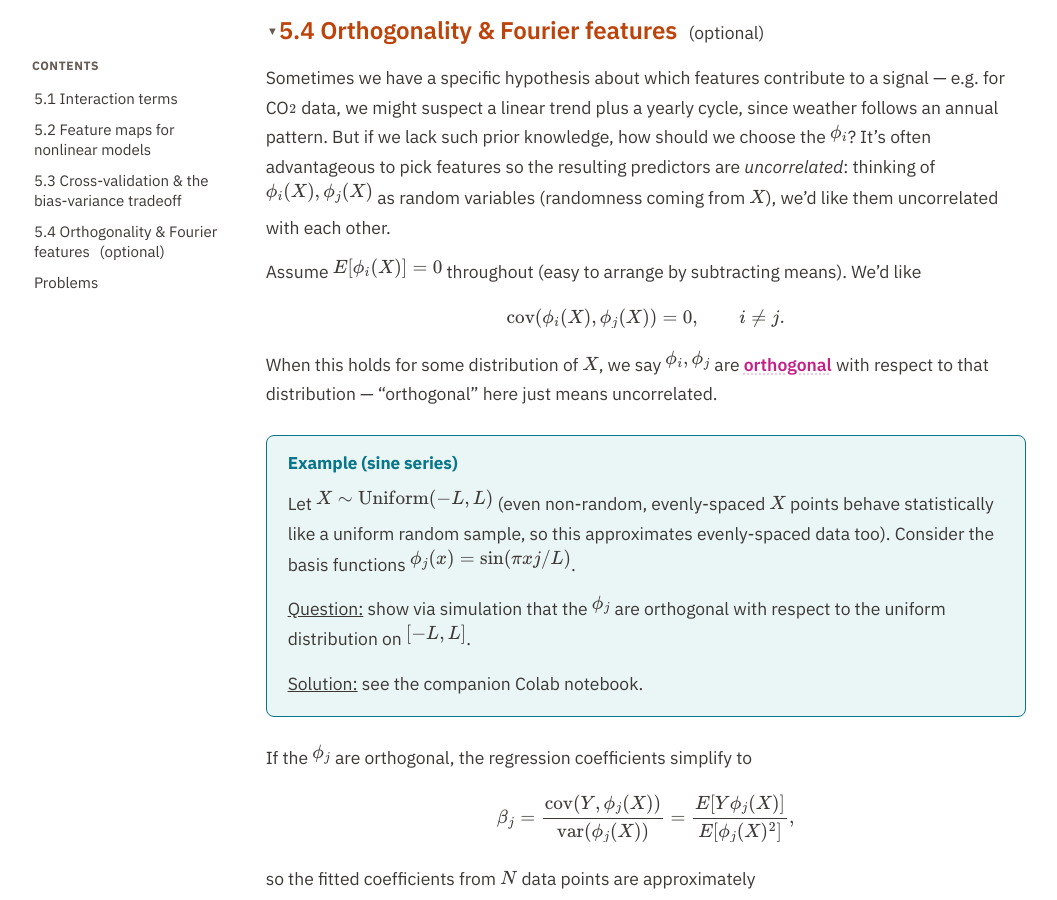
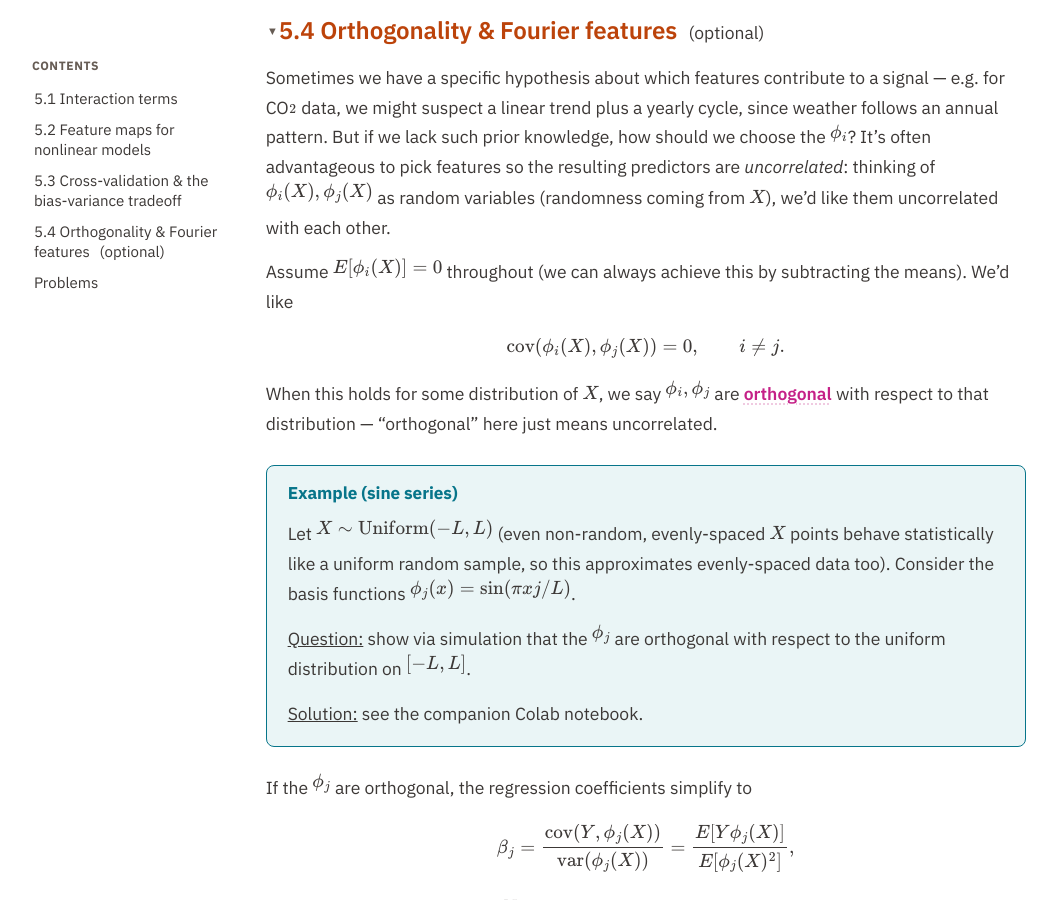
Before and after one commit to elevien/math50_2026, a Jekyll site: the page built from unit5/index.md, in a window 1280 px wide and 900 px high, scrolled down 16008 px. Shown: the whole window, without its empty margins (110-1167 px from the left). Built offline with Jekyll 4.4.1, drawn with Linux system fonts in a browser that asks for light colours.

Commit message:
Publish from math50_sandbox@2446929

```diff
--- a/unit5/index.md
+++ b/unit5/index.md
@@ -555,7 +555,7 @@ Suppose we evaluate a polynomial model on a test set that, by mistake, contains
 
 Sometimes we have a specific hypothesis about which features contribute to a signal &mdash; e.g. for CO$_2$ data, we might suspect a linear trend plus a yearly cycle, since weather follows an annual pattern. But if we lack such prior knowledge, how should we choose the $\phi_i$? It's often advantageous to pick features so the resulting predictors are *uncorrelated*: thinking of $\phi_i(X),\phi_j(X)$ as random variables (randomness coming from $X$), we'd like them uncorrelated with each other.
 
-Assume $E[\phi_i(X)]=0$ throughout (easy to arrange by subtracting means). We'd like
+Assume $E[\phi_i(X)]=0$ throughout (we can always achieve this by subtracting the means). We'd like
 
 $$ \text{cov}(\phi_i(X),\phi_j(X)) = 0, \qquad i \ne j. $$
 
```
Also changed, not shown: 1 other file.
